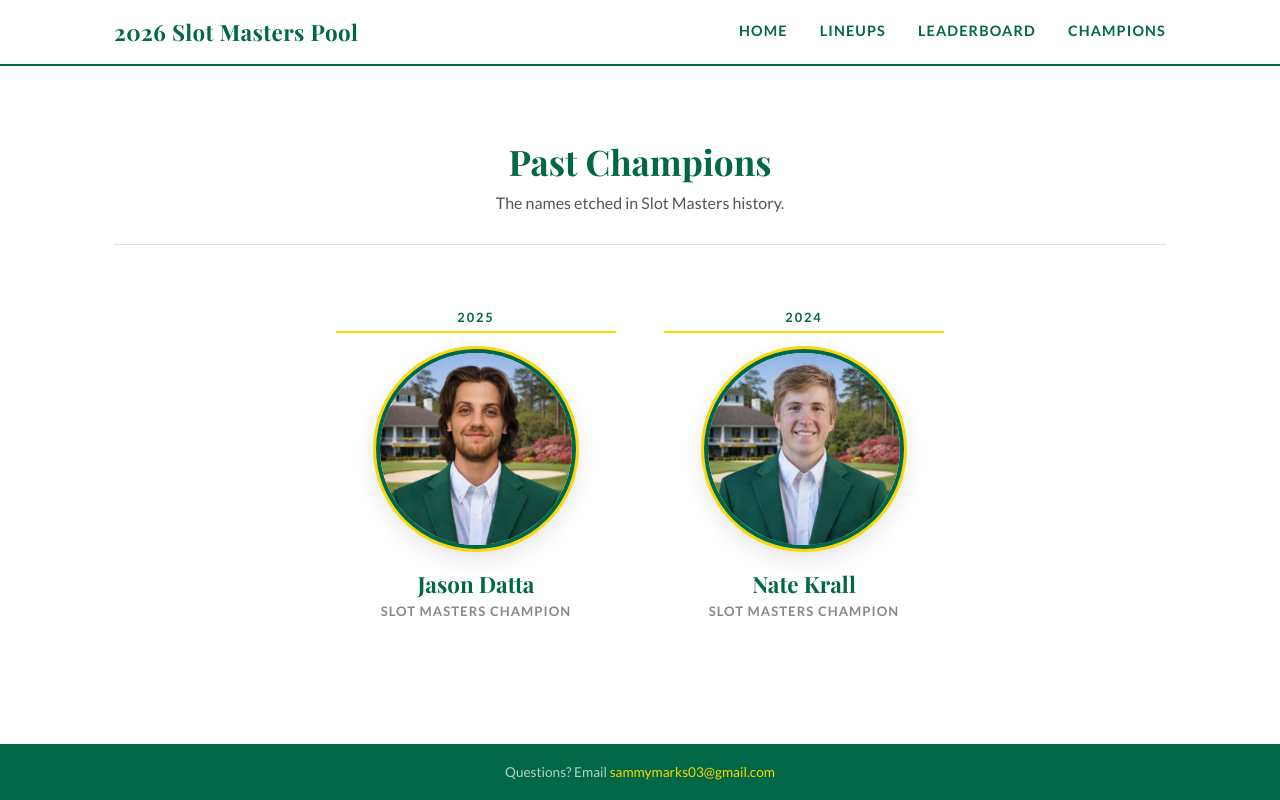
After one commit to natekrall24/masters-pool-website, a Flask app: page /champions in a window 1280 px wide. The commit adds this page. Run offline with Flask 3, Linux system fonts and the light colour scheme.

Commit message:
add past champions page

```diff
--- a/app.py
+++ b/app.py
@@ -194,6 +194,11 @@ def confirmation():
     return redirect(url_for("index"))
 
 
+@app.route("/champions")
+def champions():
+    return render_template("champions.html")
+
+
 @app.route("/leaderboard")
 def leaderboard():
     return render_template("leaderboard.html", embed_url=LEADERBOARD_EMBED_URL)
--- a/static/style.css
+++ b/static/style.css
@@ -712,6 +712,81 @@ a:hover {
 }
 
 /* ============================================================
+   CHAMPIONS PAGE
+============================================================ */
+
+.champions-grid {
+    display: flex;
+    justify-content: center;
+    gap: 3rem;
+    flex-wrap: wrap;
+    padding: 2rem 1rem 4rem;
+}
+
+.champion-card {
+    display: flex;
+    flex-direction: column;
+    align-items: center;
+    width: 280px;
+}
+
+.champion-year {
+    font-family: 'Lato', sans-serif;
+    font-size: 0.8rem;
+    font-weight: 700;
+    letter-spacing: 0.15em;
+    text-transform: uppercase;
+    color: #006747;
+    margin-bottom: 1rem;
+    border-bottom: 2px solid #FFD700;
+    padding-bottom: 0.4rem;
+    width: 100%;
+    text-align: center;
+}
+
+.champion-photo-wrap {
+    width: 200px;
+    height: 200px;
+    border-radius: 50%;
+    border: 4px solid #006747;
+    box-shadow: 0 0 0 3px #FFD700, 0 8px 24px rgba(0,0,0,0.12);
+    overflow: hidden;
+    margin-bottom: 1.25rem;
+}
+
+.champion-photo {
+    width: 100%;
+    height: 100%;
+    object-fit: cover;
+    object-position: center top;
+}
+
+.champion-info {
+    text-align: center;
+}
+
+.champion-name {
+    font-family: 'Playfair Display', serif;
+    font-size: 1.4rem;
+    color: #006747;
+    margin-bottom: 0.25rem;
+}
+
+.champion-title {
+    font-size: 0.82rem;
+    font-weight: 700;
+    letter-spacing: 0.08em;
+    text-transform: uppercase;
+    color: #888;
+}
+
+@media (max-width: 768px) {
+    .champions-grid {
+        gap: 2.5rem;
+    }
+}
+
+/* ============================================================
    PAGE IMAGE
 ============================================================ */
 
--- a/templates/base.html
+++ b/templates/base.html
@@ -19,6 +19,7 @@
                 <a href="/">Home</a>
                 <a href="/lineups">Lineups</a>
                 <a href="/leaderboard">Leaderboard</a>
+                <a href="/champions">Champions</a>
             </nav>
         </div>
     </header>
--- /dev/null
+++ b/templates/champions.html
@@ -0,0 +1,35 @@
+{% extends "base.html" %}
+{% block title %}Past Champions — 2026 Slot Masters Pool{% endblock %}
+
+{% block content %}
+<div class="page-hero">
+    <h2>Past Champions</h2>
+    <p>The names etched in Slot Masters history.</p>
+</div>
+
+<div class="champions-grid">
+
+    <div class="champion-card">
+        <div class="champion-year">2025</div>
+        <div class="champion-photo-wrap">
+            <img src="{{ url_for('static', filename='jason_winner_headshot.png') }}" alt="Jason Datta" class="champion-photo">
+        </div>
+        <div class="champion-info">
+            <h3 class="champion-name">Jason Datta</h3>
+            <p class="champion-title">Slot Masters Champion</p>
+        </div>
+    </div>
+
+    <div class="champion-card">
+        <div class="champion-year">2024</div>
+        <div class="champion-photo-wrap">
+            <img src="{{ url_for('static', filename='Nate_winner_headshot.png') }}" alt="Nate Krall" class="champion-photo">
+        </div>
+        <div class="champion-info">
+            <h3 class="champion-name">Nate Krall</h3>
+            <p class="champion-title">Slot Masters Champion</p>
+        </div>
+    </div>
+
+</div>
+{% endblock %}
```
Also changed, not shown: static/Nate_winner_headshot.png (added), static/jason_winner_headshot.png (added).
